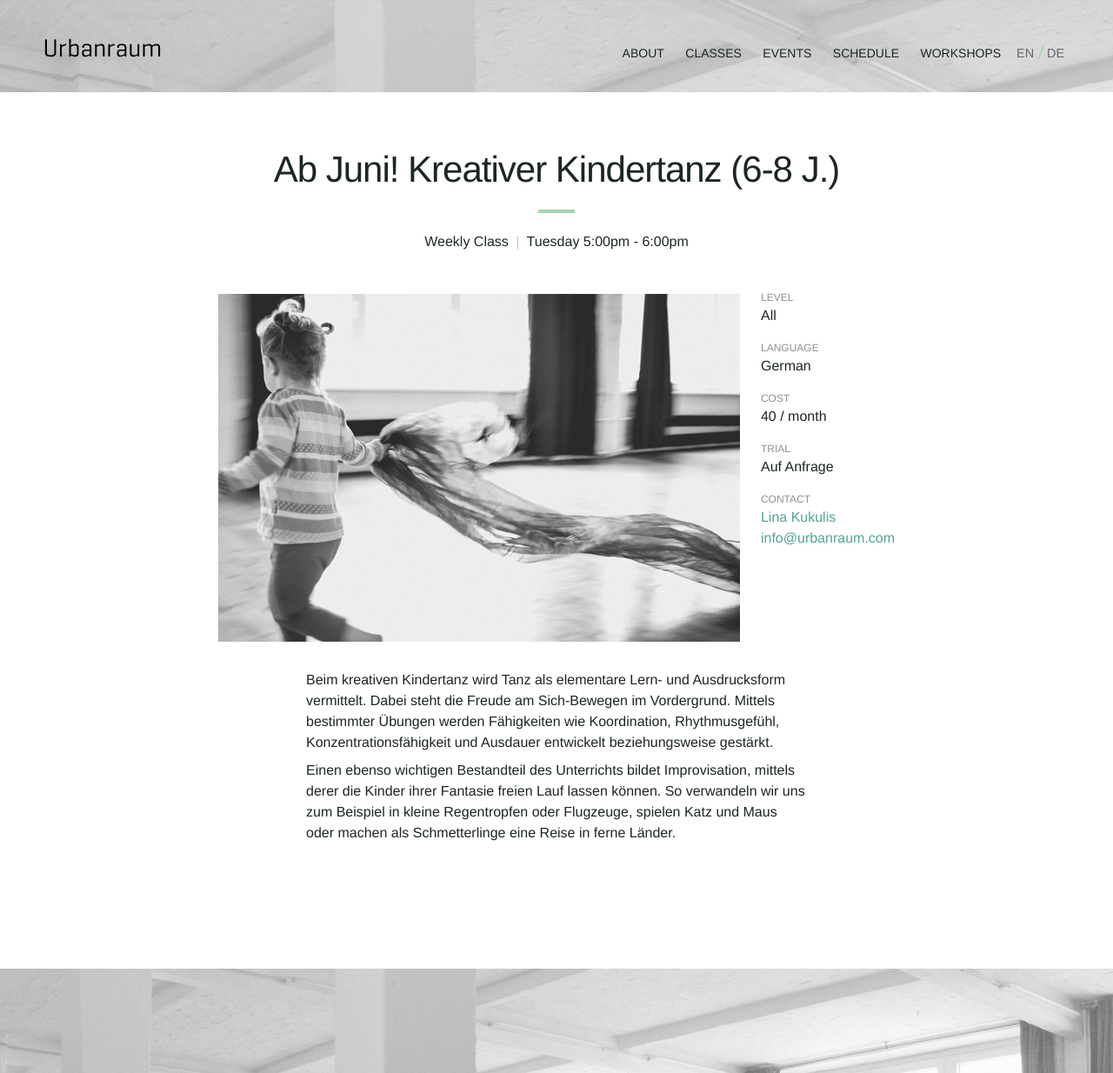
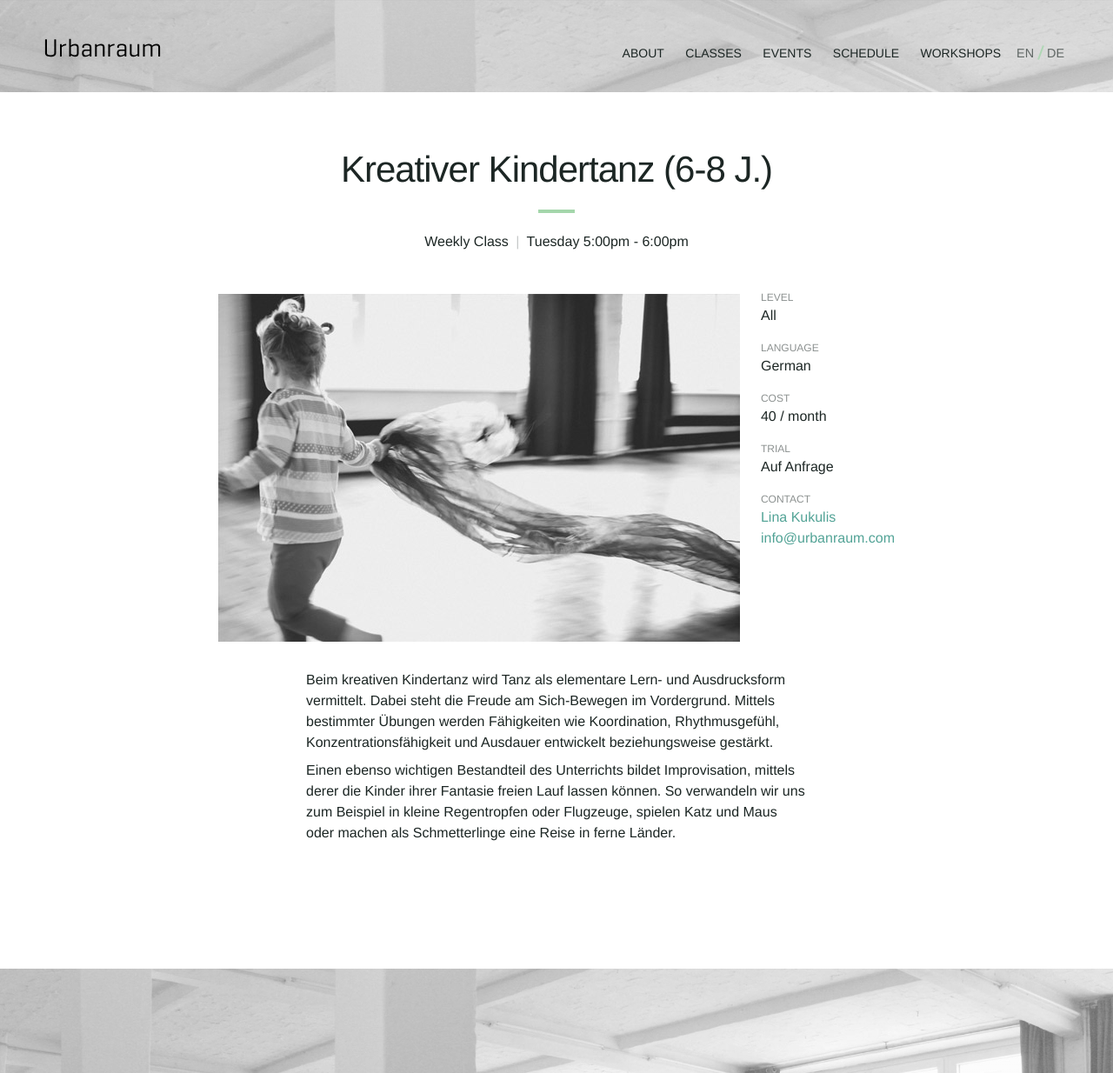
Before and after one commit to Kriesse/urbanraum, a Jekyll site: the page built from _classes/kreativer-kindertanz-lina-6-8.md, in a window 1280 px wide. Shown: the whole page at 87% size. Built offline with Jekyll 4.4.1, drawn with Linux system fonts in a browser that asks for light colours; nearby versions of some CDN libraries.

Commit message:
Update kreativer-kindertanz-lina-6-8.md

```diff
--- a/_classes/kreativer-kindertanz-lina-6-8.md
+++ b/_classes/kreativer-kindertanz-lina-6-8.md
@@ -7,8 +7,8 @@ schedule:
     end: "6:00pm"
 image: "class-kindertanz.jpg"
 
-title_en: "Ab Juni! Kreativer Kindertanz (6-8 J.)"
-title_de: "Ab Juni! Kreativer Kindertanz (6-8 J.)"
+title_en: "Kreativer Kindertanz (6-8 J.)"
+title_de: "Kreativer Kindertanz (6-8 J.)"
 
 type_en: "Weekly Class"
 type_de: "Wöchentlicher Kurs"
```
